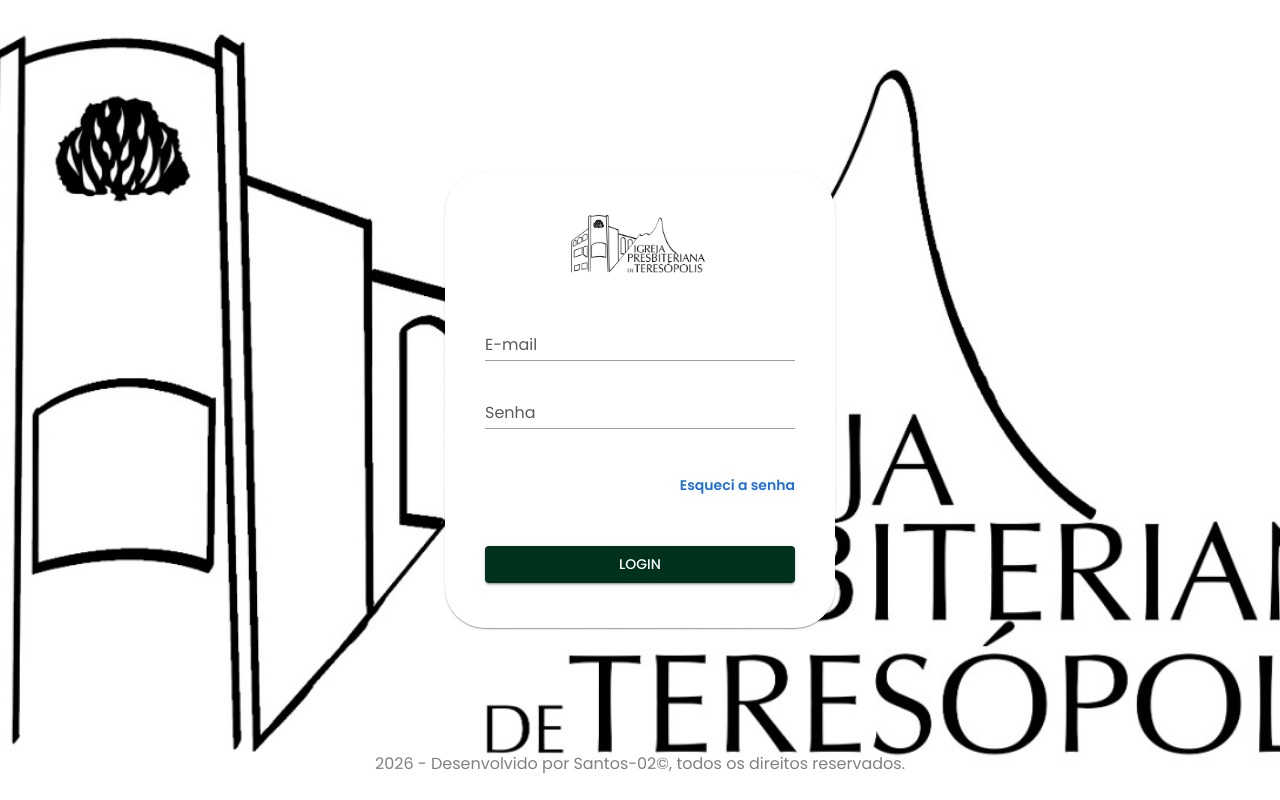
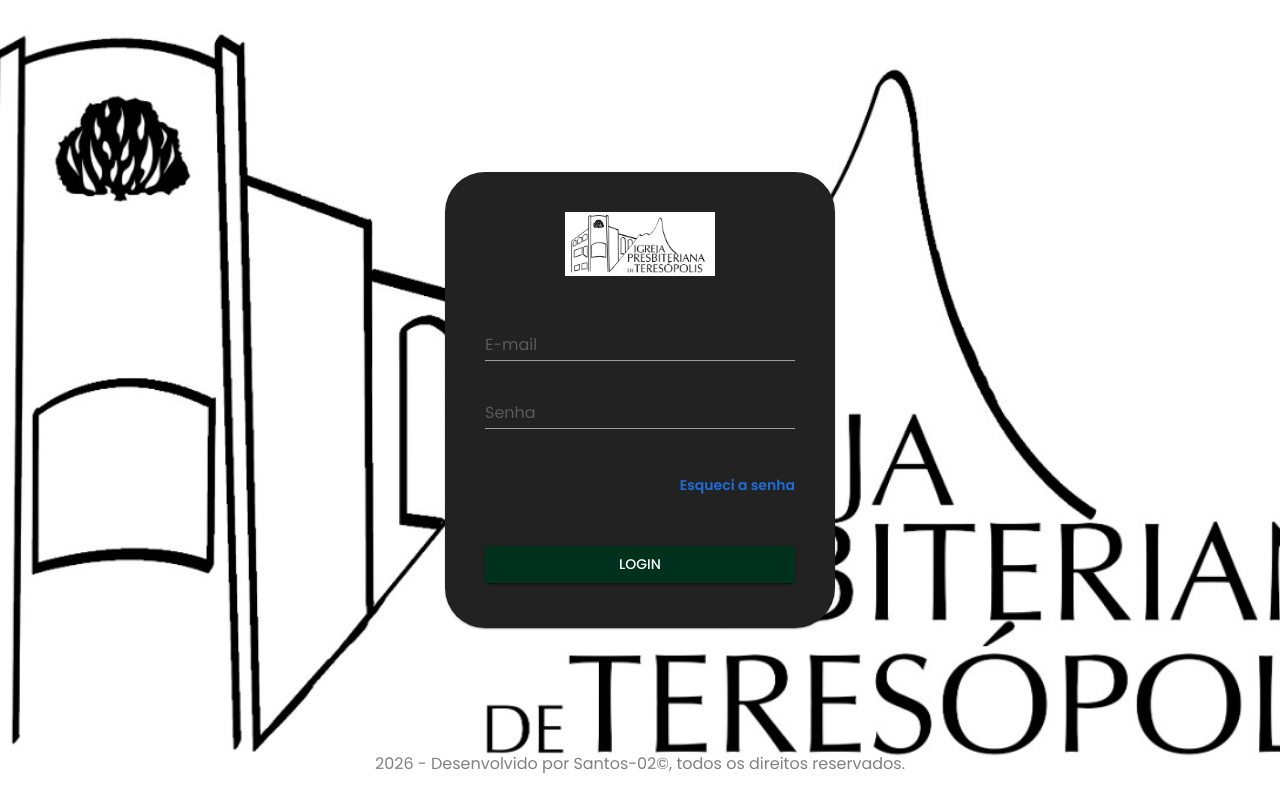
Before and after one commit to Santos-02/EBD-IPT, a React (Vite) app: page /login in a window 1280 px wide. Built offline with nearby package versions, Linux system fonts and the light colour scheme; no server answers.

Commit message:
Removida a gestão de usuários

```diff
--- a/src/screens/dashboard/index.tsx
+++ b/src/screens/dashboard/index.tsx
@@ -84,7 +84,7 @@
         }}
       >
         {SOCIEDADES.map((sociedade) => (
-          <Button
+          <Button Sim
             key={sociedade}
             fullWidth
             variant="contained"
--- a/src/screens/login/index.tsx
+++ b/src/screens/login/index.tsx
@@ -89,7 +89,7 @@
           sx={{
             width: "100%",
             maxWidth: isNonMobile ? 390 : "100%",
-            backgroundColor: "#FFFFFF",
+            backgroundColor: "#222222",
             borderRadius: 10,
             padding: { xs: 3, sm: 5 },
             textAlign: "center",
```
